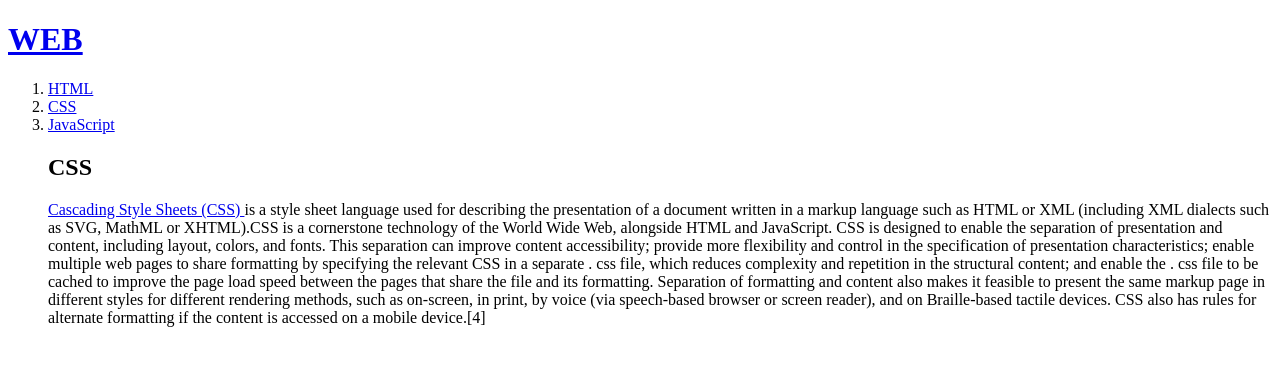
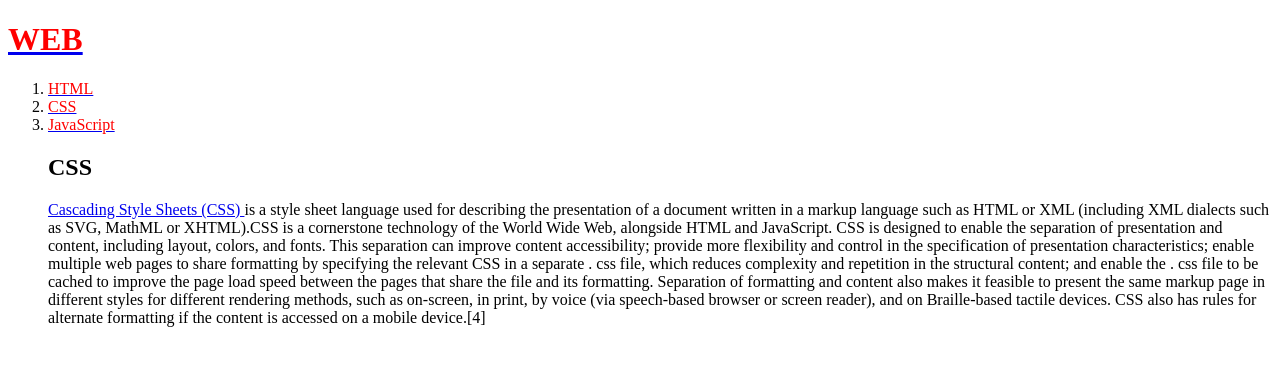
Before and after one commit to rimtae/web1, a plain HTML site: page 2.html in a window 1280 px wide. Drawn offline with Linux system fonts and the light colour scheme.

Commit message:
Add files via upload

```diff
--- a/2.html
+++ b/2.html
@@ -6,12 +6,11 @@
   <meta charset="utf-8">
 
 <body>
-  <h1><a href="index.html">WEB</a></h1>
+  <h1><a href="index.html"><font color="red">WEB</font></a></h1>
 <ol>
-  <li> <a href="1.html">HTML</a></li>
-  <li> <a href="2.html">CSS</a></li>
-  <li> <a href="3.html">JavaScript</a></li>
-
+  <li> <a href="1.html"><font color="red">HTML</font></a></li>
+  <li> <a href="2.html"><font color="red">CSS</font></a></li>
+  <li> <a href="3.html"><font color="red">JavaScript</font></a></li>
 <h2> CSS </h2>
 
 <p><a href="https://www.w3.org/standards/webdesign/htmlcss">Cascading Style Sheets (CSS) </a>is a style sheet language used for describing the presentation of a document written in a markup language such as HTML or XML (including XML dialects such as SVG, MathML or XHTML).CSS is a cornerstone technology of the World Wide Web, alongside HTML and JavaScript.
@@ -21,5 +20,4 @@ css file, which reduces complexity and repetition in the structural content; and
 css file to be cached to improve the page load speed between the pages that share the file and its formatting. Separation of formatting and content also makes it feasible to present the same markup page in different styles for different rendering methods, such as on-screen, in print, by voice (via speech-based browser or screen reader), and on Braille-based tactile devices. CSS also has rules for alternate formatting if the content is accessed on a mobile device.[4]
 </p>
 </body>
-</head>
 </html>
```
Also changed, not shown: 1.html (+13 -0 lines), 3.html (+1 -1 lines).
